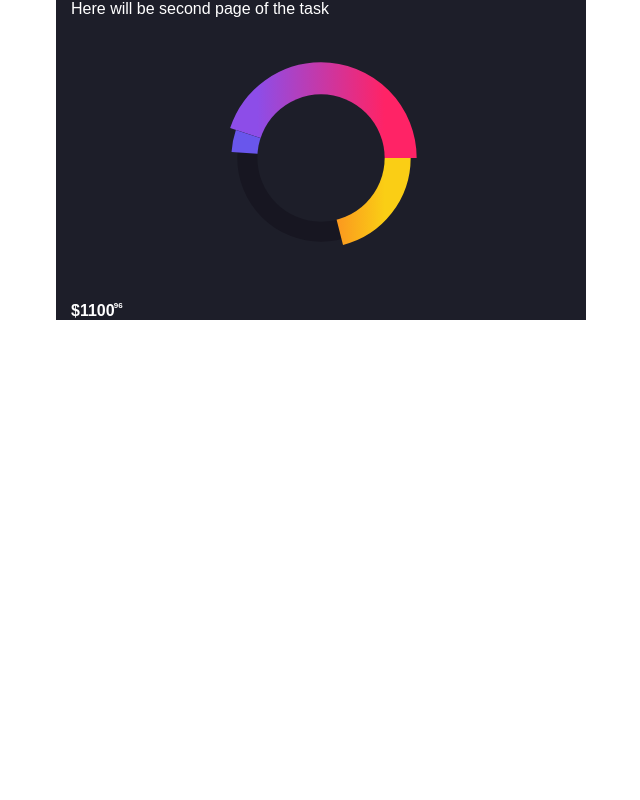
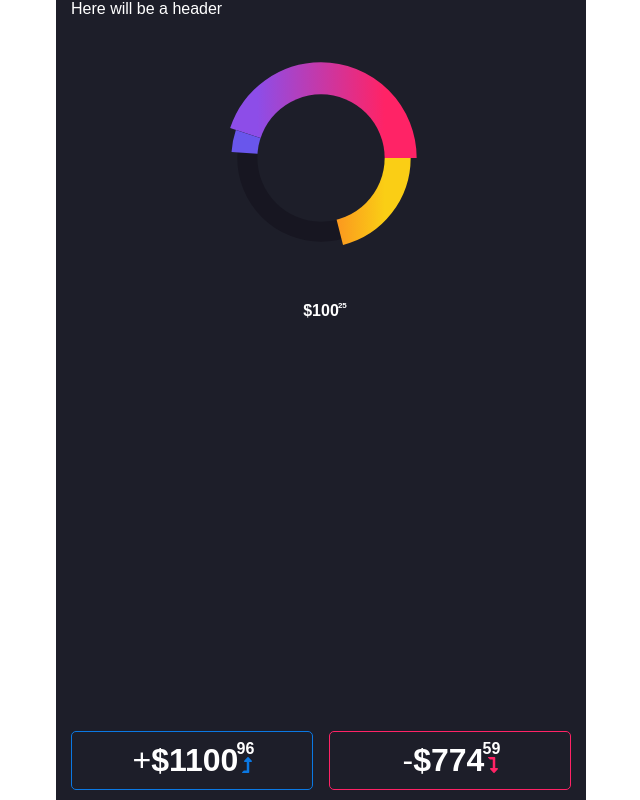
Before and after one commit to RabigaSB/StatisticsPage, a React (Create React App) app: page /statistic in a window 1280 px wide. Shown: the whole page, without its empty margins (319-959 px from the left). Built offline with nearby package versions, Linux system fonts and the light colour scheme.

Commit message:
FEAT: Added statistic total values

```diff
--- /dev/null
+++ b/src/Blocks/TotalPriceValues.js
@@ -0,0 +1,28 @@
+import React from 'react';
+import Price from '../components/Price';
+import { FontAwesomeIcon } from '@fortawesome/react-fontawesome';
+import { faLevelUpAlt, faLevelDownAlt } from '@fortawesome/free-solid-svg-icons';
+
+
+const TotalPriceValues = props => {
+
+
+    return (
+        <div className='total-price-values'>
+            <div className='total-price-values__income'>
+                +<Price value={props.income}/>
+                <span className='total-price-values__icon--up'>
+                    <FontAwesomeIcon icon={faLevelUpAlt} />
+                </span>
+            </div>
+            <div className='total-price-values__outcome'>
+                -<Price value={props.outcome}/>
+                <span className='total-price-values__icon--down'>
+                    <FontAwesomeIcon icon={faLevelDownAlt} />
+                </span>
+            </div>
+        </div>
+    );
+};
+
+export default TotalPriceValues;
--- a/src/containers/Statistic.js
+++ b/src/containers/Statistic.js
@@ -2,17 +2,36 @@ import React, {useState} from 'react';
 import Chart from "../components/Chart";
 import {expenses} from "../helpers/mock";
 import Price from '../components/Price';
+import TotalPriceValues from '../Blocks/TotalPriceValues';
 
 const Statistic = props => {
     const [currentMonth, setCurrentMonth] = useState('March');
+    const [currentExpenses, setCurrentExpenses] = useState('100.25');
+
+    const income = expenses[currentMonth].income;
+    const outcome = Object.values(expenses[currentMonth].outcome).reduce((sum, expence) => {
+        return sum + expence;
+    }, 0);
+
 
     return (
-        <div className='container'>
-            Here will be second page of the task
-            <div className='chart__wrap'>
-              <Chart sections={expenses[currentMonth]}/>
-            </div>
-          <Price value={expenses[currentMonth].income}/>
+        <div className='container statistic'>
+            <section>
+                Here will be a header
+                <div className='chart__wrap'>
+                    <Chart
+                        sections={expenses[currentMonth]}
+                        returnValue={value => setCurrentExpenses(value)}
+                    />
+                </div>
+                <div className='text--center'>
+                    <Price value={currentExpenses}/>
+                </div>
+            </section>
+            <TotalPriceValues
+                income={income}
+                outcome={outcome}
+            />
         </div>
     );
 };
--- a/src/styles/_components.scss
+++ b/src/styles/_components.scss
@@ -5,6 +5,8 @@
     align-items: center;
   }
 }
+
+
 
 .navigation {
   @extend .flex--between;
@@ -18,12 +20,16 @@
   }
 }
 
+
+
 .chart {
   &__wrap {
     text-align: center;
     margin: 40px 0;
   }
 }
+
+
 
 .price {
   &__main {
@@ -38,3 +44,38 @@
     font-size: 0.5em;
   }
 }
+
+
+
+%income-outcome-blocks {
+  padding: 10px 20px;
+  border-radius: 5px;
+  flex-basis: 40%;
+  text-align: center;
+}
+.total-price-values {
+  @extend .flex--between;
+  font-size: 2rem ;
+  margin-top: 30px;
+  padding-bottom: 10px;
+  &__income {
+    @extend %income-outcome-blocks;
+    border: 1px solid $blue;
+  }
+  &__outcome {
+    @extend %income-outcome-blocks;
+    border: 1px solid $pink;
+  }
+  &__icon {
+    font-size: 0.5em;
+    padding-left: 0.2em;
+    &--up {
+      @extend .total-price-values__icon;
+      color: $blue;
+    }
+    &--down {
+      @extend .total-price-values__icon;
+      color: $pink;
+    }
+  }
+}
--- a/src/styles/_containers.scss
+++ b/src/styles/_containers.scss
@@ -66,5 +66,8 @@
 }
 
 .statistic {
-
+  height: 100vh;
+  display: flex;
+  flex-direction: column;
+  justify-content: space-between;
 }
```
